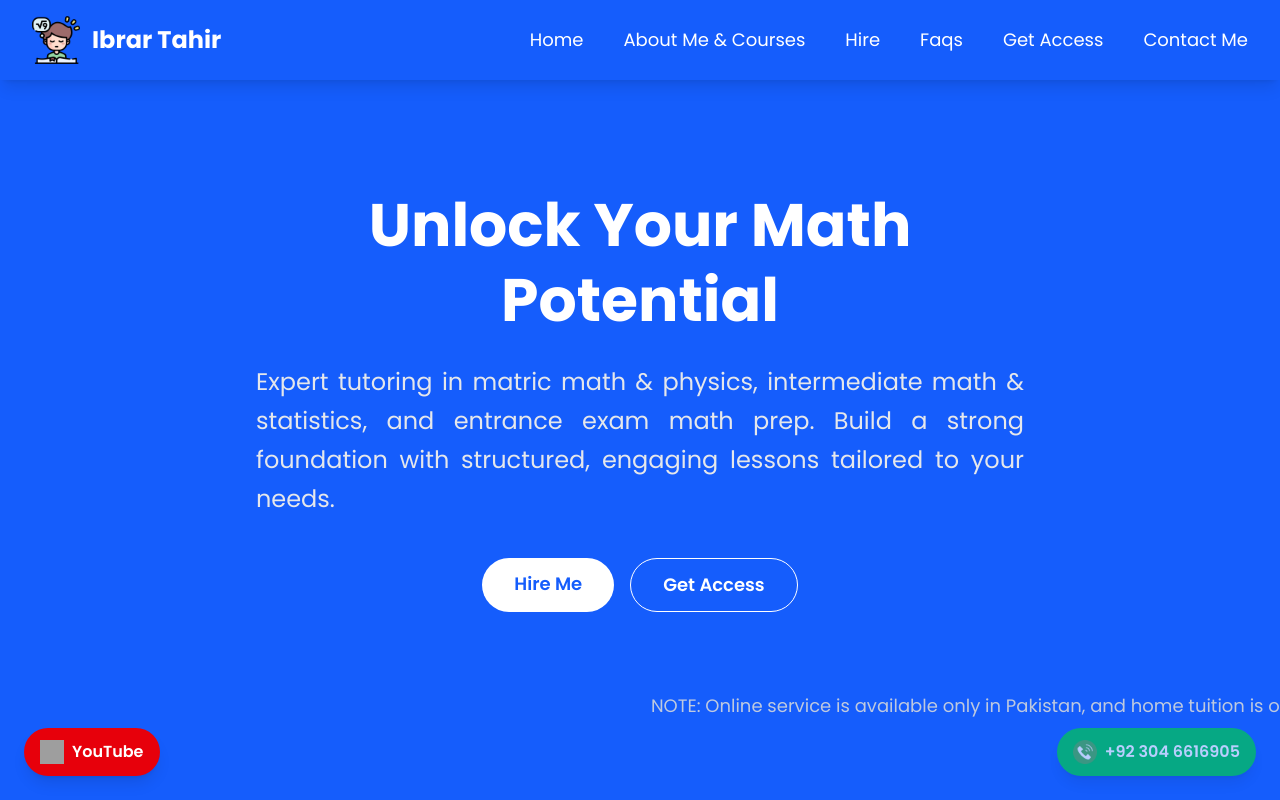
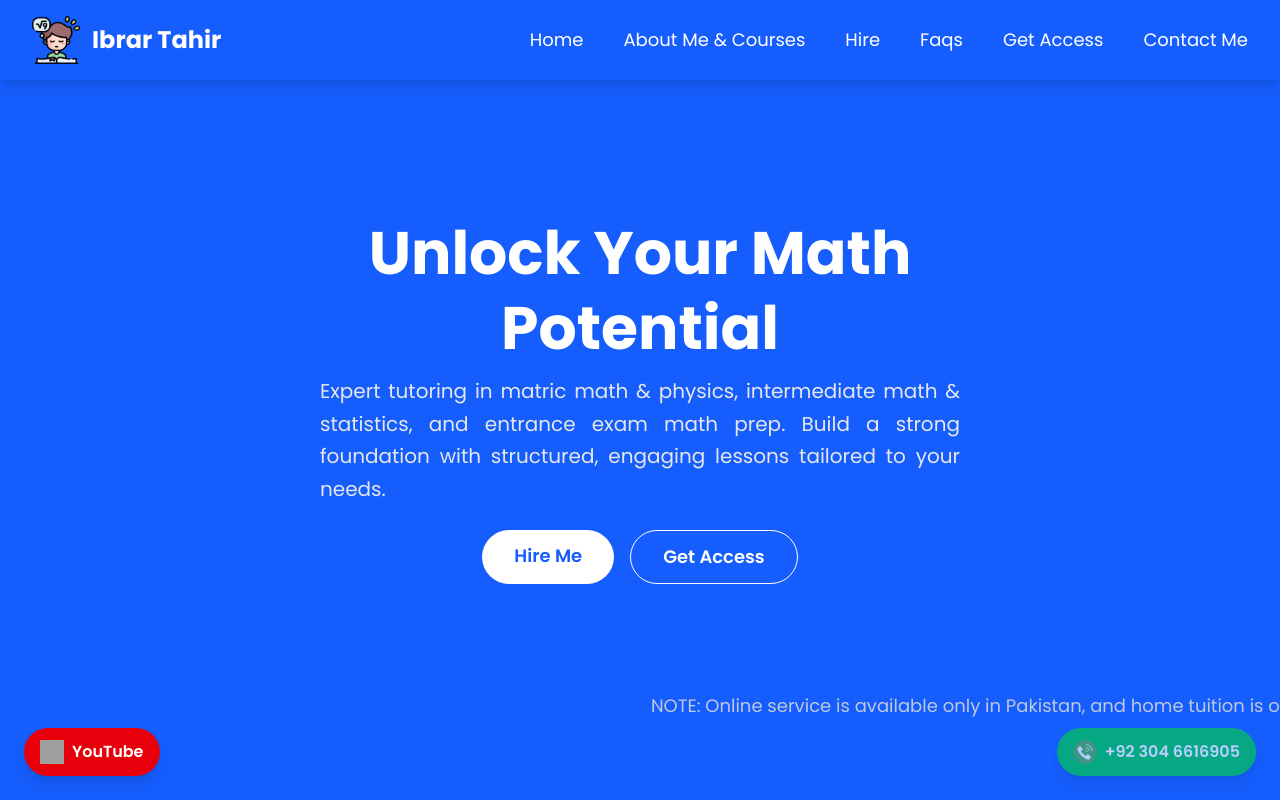
Before and after one commit to FAIZANMUHAMMAD-311/maths-sir, a Next.js app: page / in a window 1280 px wide. Shown: the top 800 px of the page. Built offline with nearby package versions, Linux system fonts and the light colour scheme; grey boxes are pictures that could not be loaded.

Commit message:
HomeSection.js

```diff
--- a/src/app/components/HomeSection.js
+++ b/src/app/components/HomeSection.js
@@ -17,7 +17,7 @@ export default function HomeSection() {
       id="home"
       className="h-screen flex items-center justify-center bg-blue-600 text-white px-4 sm:px-6 relative select-none overflow-hidden"
     >
-      <div className="text-center max-w-3xl mx-auto">
+      <div className="text-center max-w-3xl mx-auto w-full">
         <h1
           className="text-3xl sm:text-5xl md:text-6xl font-bold leading-tight"
           data-aos="fade-right"
@@ -25,13 +25,14 @@ export default function HomeSection() {
         >
           Unlock Your Math Potential
         </h1>
-        <div className="flex justify-center">
+
+        {/* Paragraph container with fixed height for exactly 3 lines */}
+        <div className="mt-6 h-[4.5rem] sm:h-[5.4rem] md:h-[6.3rem] flex items-center justify-center">
           <p
-            className="mt-6 text-base sm:text-xl md:text-2xl text-gray-200 mx-auto text-justify leading-relaxed"
+            className="text-base sm:text-lg md:text-xl text-gray-200 mx-auto text-justify leading-relaxed w-full max-w-2xl px-4"
             data-aos="fade-left"
             data-aos-duration="1000"
             data-aos-delay="200"
-            style={{ maxWidth: '100%' }}
           >
             Expert tutoring in matric math & physics, intermediate math & statistics, and entrance exam math prep. Build a strong foundation with structured, engaging lessons tailored to your needs.
           </p>
```
